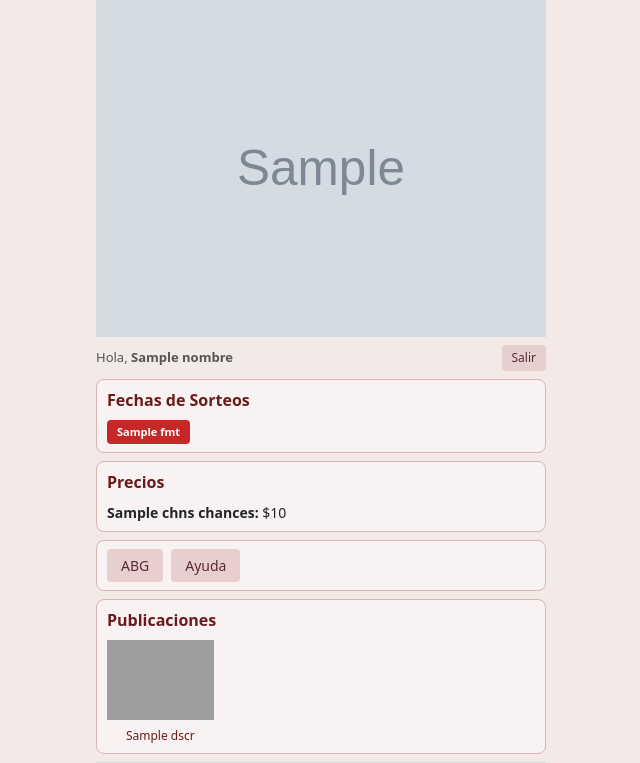
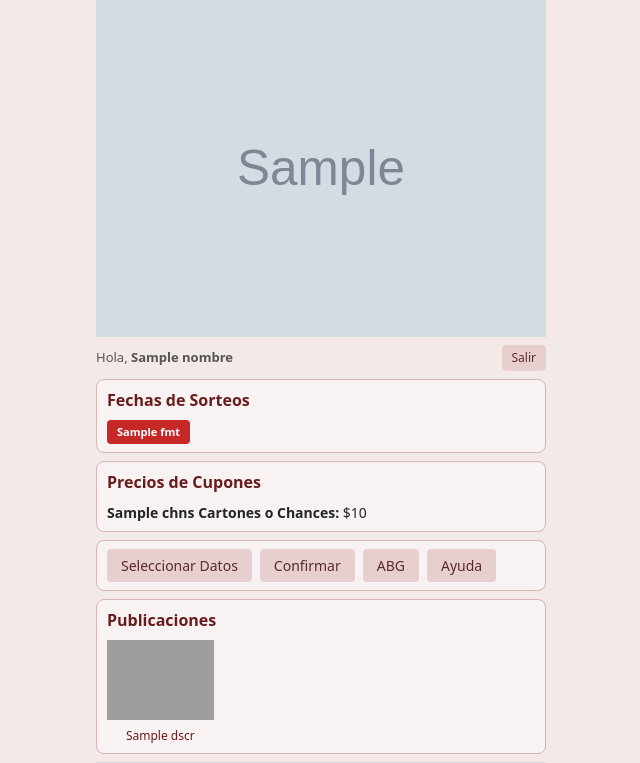
Before and after one commit to Velizpedroeulogio/VentaCupones, a Django app: template ventas/templates/ventas/form2.html in a window 1280 px wide. Shown: the part 15-778 px from the top of the page, without its empty margins (319-959 px from the left). Run offline with Django 5.2, Linux system fonts and the light colour scheme; the template is opened without the code that fills it: most values are stand-ins (such as "Sample title", 1, 10 or a date in 2020); grey boxes marked "Sample" are stand-in pictures; grey boxes are pictures that could not be loaded.

Commit message:
Tag006: Precios de Cupones, Cartones o Chances, botones Seleccionar/Confirmar
Co-Authored-By: Claude Sonnet 4.6 <noreply@anthropic.com>

```diff
--- a/ventas/templates/ventas/form2.html
+++ b/ventas/templates/ventas/form2.html
@@ -36,16 +36,18 @@
     <!-- Precios -->
     {% if precios_lista %}
     <div class="byl-card">
-        <div class="byl-section-title mb-2">Precios</div>
+        <div class="byl-section-title mb-2">Precios de Cupones</div>
         {% for p in precios_lista %}
-        <div><strong>{{ p.chns }} chance{{ p.chns|pluralize }}:</strong> ${{ p.precio_fmt }}</div>
+        <div><strong>{{ p.chns }} Cartones o Chances:</strong> ${{ p.precio_fmt }}</div>
         {% endfor %}
     </div>
     {% endif %}
 
     <!-- ABG / Ayuda -->
     <div class="byl-card">
-        <div class="d-flex gap-2">
+        <div class="d-flex gap-2 flex-wrap">
+            <button class="byl-btn" type="button">Seleccionar Datos</button>
+            <button class="byl-btn" type="button">Confirmar</button>
             <a class="byl-btn" href="{% url 'ventas:ayuda' evn 'SOMOS' %}">ABG</a>
             <a class="byl-btn" href="{% url 'ventas:ayuda' evn 'HELP1' %}">Ayuda</a>
         </div>
```
